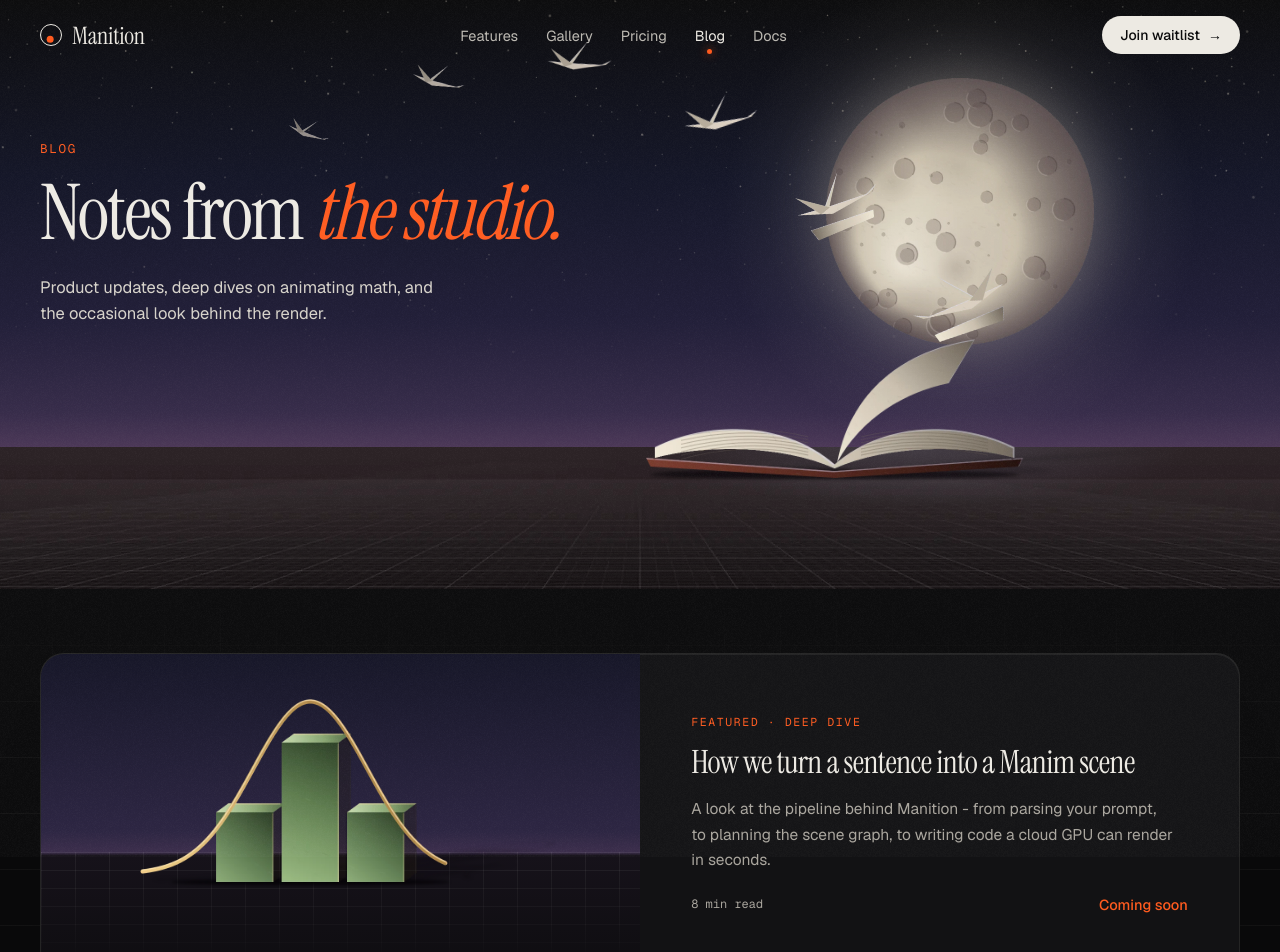
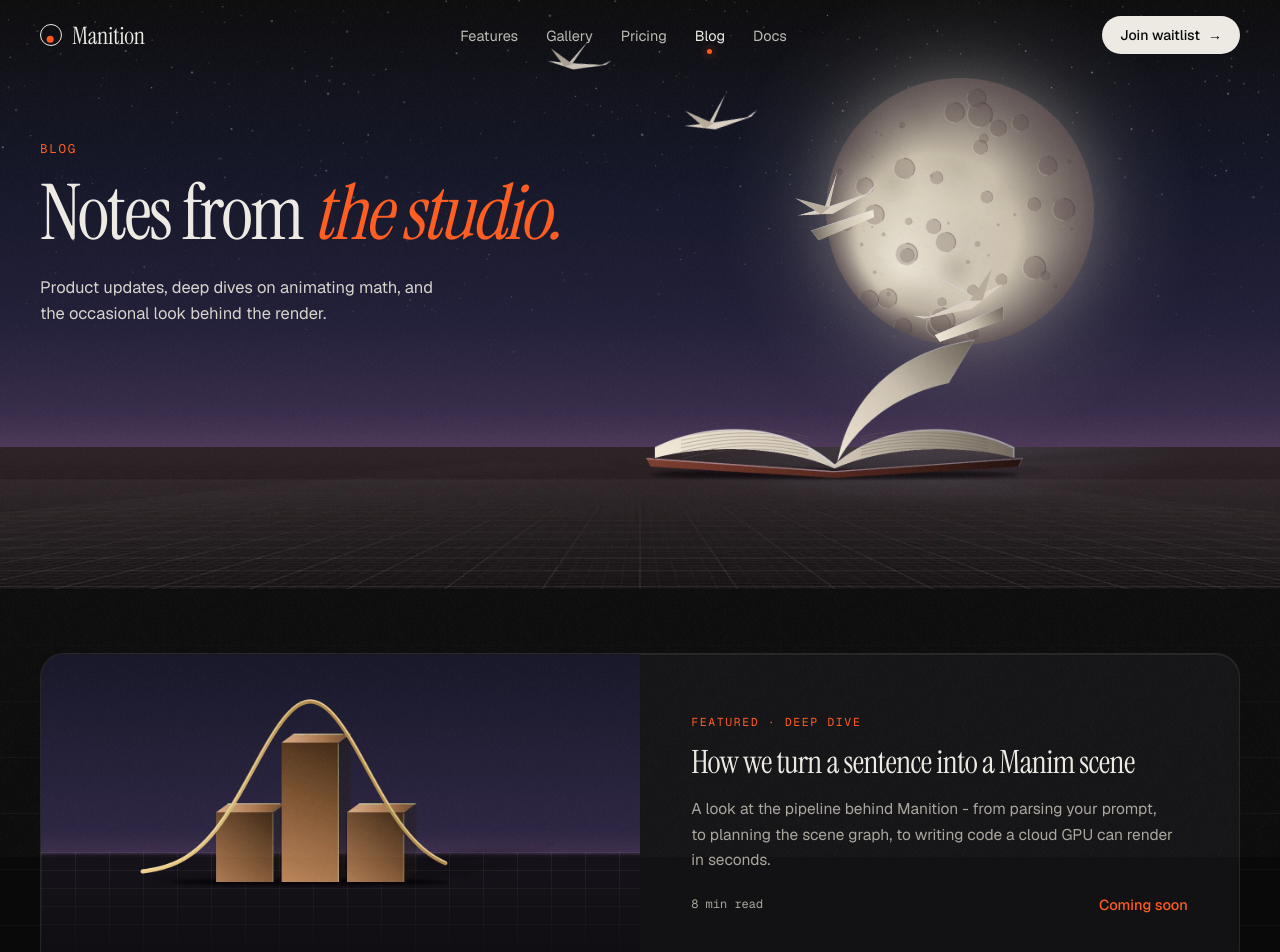
Before and after one commit to Shubham-355/manition-web, a Next.js app: page /blog in a window 1280 px wide. Shown: the top 952 px of the page. Built offline with nearby package versions, Linux system fonts and the light colour scheme.

Commit message:
blog: oak blocks on the bell curve, two birds off the headline

```diff
--- a/app/blog/BlogView.tsx
+++ b/app/blog/BlogView.tsx
@@ -24,8 +24,6 @@ const BIRDS: [string, string, string, string, string, string, number][] = [
   ["32%", "-8%", "16%", "4,11,1.2,3", "b-birdhalf", "rotate(-24deg) scaleX(-1)", 1],
   ["14%", "-34%", "14%", "5,10,2,4", "b-bird", "rotate(-18deg) scaleX(-1)", 1],
   ["-8%", "-52%", "12%", "5,12,3,5", "b-bird", "rotate(-8deg) scaleX(-1)", 0.92],
-  ["-30%", "-46%", "10%", "4,13,4,4", "b-bird", "rotate(4deg) scaleX(-1)", 0.8],
-  ["-50%", "-28%", "8%", "3,14,5,3", "b-bird", "rotate(12deg) scaleX(-1)", 0.65],
 ];
 
 const H2 = "margin:0 0 20px; font-family:'Instrument Serif',serif; font-weight:400; font-size:clamp(30px,3.2vw,40px); letter-spacing:-0.025em;";
@@ -74,7 +72,7 @@ export default function BlogView({ fontClass }: { fontClass: string }) {
             <div aria-hidden="true" style={css("position:relative; min-height:320px; overflow:hidden; background:linear-gradient(180deg,#141426 0%,#2a2340 55%,#3a2c4a 62%,#16121a 63%,#0e0d10 100%);")}>
               <div style={css("position:absolute; left:0; right:0; top:62%; bottom:0; background-image:linear-gradient(rgba(237,234,227,.07) 1px, transparent 1px), linear-gradient(90deg, rgba(237,234,227,.07) 1px, transparent 1px); background-size:34px 18px; -webkit-mask-image:linear-gradient(180deg,#000,transparent); mask-image:linear-gradient(180deg,#000,transparent);")} />
               {/* eslint-disable-next-line @next/next/no-img-element */}
-              <img src="/v3/b-bell.webp" alt="" style={css("position:absolute; left:6%; bottom:16%; width:82%;")} />
+              <img src="/v3/b-bell-oak2.webp" alt="" style={css("position:absolute; left:6%; bottom:16%; width:82%;")} />
             </div>
             <div style={css("padding:clamp(28px,4vw,52px); display:flex; flex-direction:column; justify-content:center;")}>
               <p style={css(`margin:0 0 16px; font-size:11.5px; ${EYEBROW}`)}>FEATURED · DEEP DIVE</p>
```
Also changed, not shown: public/v3/b-bell-oak2.webp (added), public/v3/b-bell.webp (deleted).
